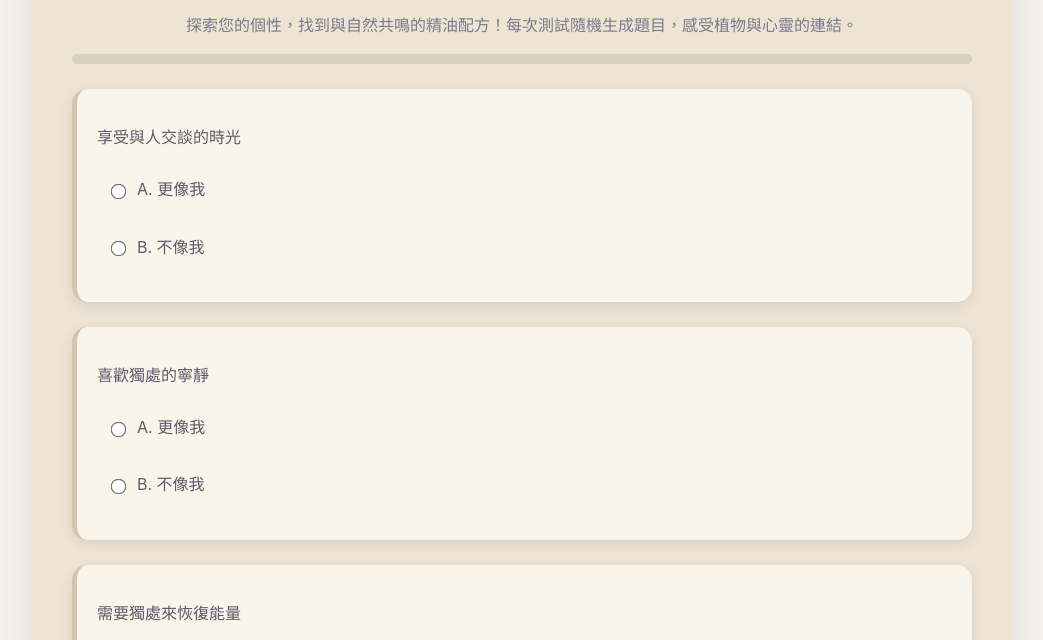
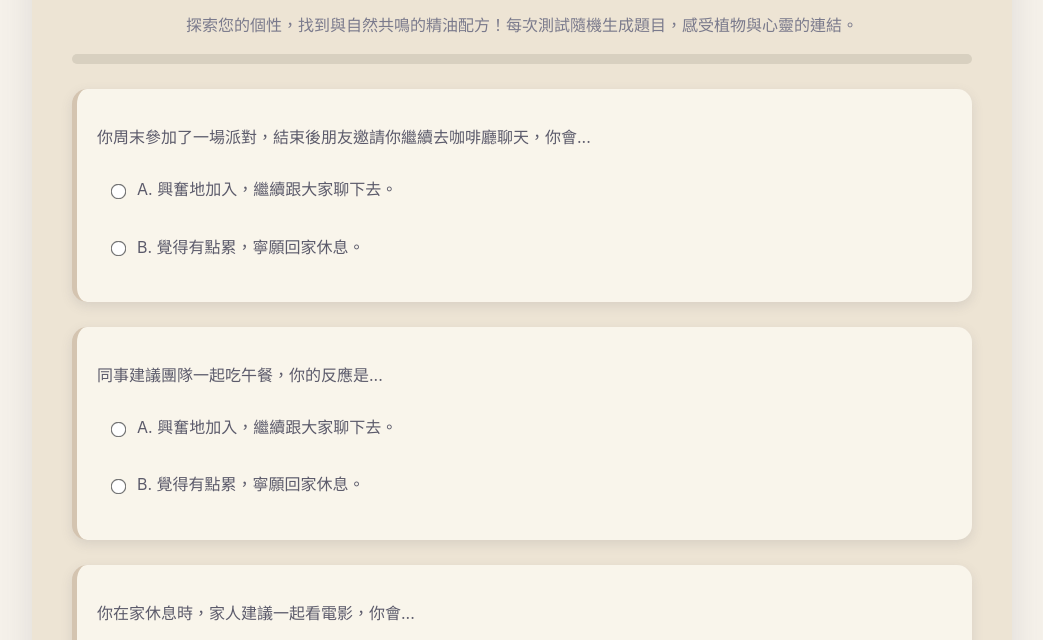
Before and after one commit to Jessie533tw/mbti-aroma, a plain HTML site: page index.html in a window 1280 px wide. Shown: the part 143-783 px from the top of the page, without its empty margins (118-1161 px from the left). Drawn offline with Linux system fonts and the light colour scheme.

Commit message:
Add files via upload

```diff
--- a/index.html
+++ b/index.html
@@ -331,55 +331,55 @@
         const progress = document.getElementById('progress');
         const toast = document.getElementById('toast');
 
-        // 題目池，參考 16type.com/maintemp.html，擴充至每維度 10 題，改為簡短敘述
+        // 題目池，擴充至每維度 10 題，改為情境式敘述
         const questionsPool = {
             dim1: [ // E vs I
-                { q: '享受與人交談的時光', a: 'A', b: 'B', valA: 'E', valB: 'I' },
-                { q: '喜歡獨處的寧靜', a: 'A', b: 'B', valA: 'I', valB: 'E' },
-                { q: '主動參加社交活動', a: 'A', b: 'B', valA: 'E', valB: 'I' },
-                { q: '偏好安靜的個人空間', a: 'A', b: 'B', valA: 'I', valB: 'E' },
-                { q: '熱衷於與朋友聚會', a: 'A', b: 'B', valA: 'E', valB: 'I' },
-                { q: '需要獨處來恢復能量', a: 'A', b: 'B', valA: 'I', valB: 'E' },
-                { q: '輕鬆與陌生人聊天', a: 'A', b: 'B', valA: 'E', valB: 'I' },
-                { q: '享受小圈子的陪伴', a: 'A', b: 'B', valA: 'I', valB: 'E' },
-                { q: '喜歡成為人群焦點', a: 'A', b: 'B', valA: 'E', valB: 'I' },
-                { q: '偏好獨自閱讀書籍', a: 'A', b: 'B', valA: 'I', valB: 'E' }
+                { q: '你周末參加了一場派對，結束後朋友邀請你繼續去咖啡廳聊天，你會...', a: 'A', b: 'B', valA: 'E', valB: 'I' },
+                { q: '同事建議團隊一起吃午餐，你的反應是...', a: 'A', b: 'B', valA: 'E', valB: 'I' },
+                { q: '你看到一個新活動海報，邀請大家報名參加，你會...', a: 'A', b: 'B', valA: 'E', valB: 'I' },
+                { q: '朋友邀請你一起參加戶外活動，你會...', a: 'A', b: 'B', valA: 'E', valB: 'I' },
+                { q: '下班後，同事問你是否想一起喝杯咖啡，你會...', a: 'A', b: 'B', valA: 'E', valB: 'I' },
+                { q: '你在家休息時，家人建議一起看電影，你會...', a: 'A', b: 'B', valA: 'E', valB: 'I' },
+                { q: '朋友組織了一個線上遊戲夜，你會...', a: 'A', b: 'B', valA: 'E', valB: 'I' },
+                { q: '你在公園散步時，陌生人主動聊天，你會...', a: 'A', b: 'B', valA: 'E', valB: 'I' },
+                { q: '周末有個社區聚會，你會...', a: 'A', b: 'B', valA: 'E', valB: 'I' },
+                { q: '朋友想跟你討論最近的話題，你會...', a: 'A', b: 'B', valA: 'E', valB: 'I' }
             ],
             dim2: [ // S vs N
-                { q: '專注於細節的現實', a: 'A', b: 'B', valA: 'S', valB: 'N' },
-                { q: '想像未來的可能性', a: 'A', b: 'B', valA: 'N', valB: 'S' },
-                { q: '喜歡實用的解決方案', a: 'A', b: 'B', valA: 'S', valB: 'N' },
-                { q: '探索抽象的概念', a: 'A', b: 'B', valA: 'N', valB: 'S' },
-                { q: '依賴經驗的指導', a: 'A', b: 'B', valA: 'S', valB: 'N' },
-                { q: '被新想法所吸引', a: 'A', b: 'B', valA: 'N', valB: 'S' },
-                { q: '注重事實的證據', a: 'A', b: 'B', valA: 'S', valB: 'N' },
-                { q: '思考事物的深層意義', a: 'A', b: 'B', valA: 'N', valB: 'S' },
-                { q: '偏好步驟清晰的計劃', a: 'A', b: 'B', valA: 'S', valB: 'N' },
-                { q: '追求創新的靈感', a: 'A', b: 'B', valA: 'N', valB: 'S' }
+                { q: '你在計畫下次的旅行時，你會...', a: 'A', b: 'B', valA: 'S', valB: 'N' },
+                { q: '朋友問你對新工作的看法，你會...', a: 'A', b: 'B', valA: 'S', valB: 'N' },
+                { q: '你收到一封神秘的邀請函，你會...', a: 'A', b: 'B', valA: 'S', valB: 'N' },
+                { q: '你在挑選新衣服時，你會...', a: 'A', b: 'B', valA: 'S', valB: 'N' },
+                { q: '朋友問你對新電影的感想，你會...', a: 'A', b: 'B', valA: 'S', valB: 'N' },
+                { q: '你在設計房間佈置時，你會...', a: 'A', b: 'B', valA: 'S', valB: 'N' },
+                { q: '朋友請你幫忙解決問題，你會...', a: 'A', b: 'B', valA: 'S', valB: 'N' },
+                { q: '你在閱讀一本書時，你會...', a: 'A', b: 'B', valA: 'S', valB: 'N' },
+                { q: '你收到一個新任務時，你會...', a: 'A', b: 'B', valA: 'S', valB: 'N' },
+                { q: '朋友分享一個夢想計畫，你會...', a: 'A', b: 'B', valA: 'S', valB: 'N' }
             ],
             dim3: [ // T vs F
-                { q: '重視邏輯的分析', a: 'A', b: 'B', valA: 'T', valB: 'F' },
-                { q: '考慮他人的情感', a: 'A', b: 'B', valA: 'F', valB: 'T' },
-                { q: '優先效率的結果', a: 'A', b: 'B', valA: 'T', valB: 'F' },
-                { q: '關注人際的和諧', a: 'A', b: 'B', valA: 'F', valB: 'T' },
-                { q: '依賴事實的判斷', a: 'A', b: 'B', valA: 'T', valB: 'F' },
-                { q: '重視價值觀的指引', a: 'A', b: 'B', valA: 'F', valB: 'T' },
-                { q: '直接表達批評', a: 'A', b: 'B', valA: 'T', valB: 'F' },
-                { q: '注重情感的回饋', a: 'A', b: 'B', valA: 'F', valB: 'T' },
-                { q: '專注目標的實現', a: 'A', b: 'B', valA: 'T', valB: 'F' },
-                { q: '體諒他人的立場', a: 'A', b: 'B', valA: 'F', valB: 'T' }
+                { q: '你的朋友告訴你他剛被解僱了，你會怎麼回應？', a: 'A', b: 'B', valA: 'T', valB: 'F' },
+                { q: '同事忘了完成一項重要任務，導致專案延誤，你會怎麼回應？', a: 'A', b: 'B', valA: 'T', valB: 'F' },
+                { q: '朋友跟你說他和伴侶吵架了，你的反應是什麼？', a: 'A', b: 'B', valA: 'T', valB: 'F' },
+                { q: '朋友告訴你他最近過得很糟糕時，你會說什麼？', a: 'A', b: 'B', valA: 'T', valB: 'F' },
+                { q: '當你意外收到禮物時，你會怎麼回應？', a: 'A', b: 'B', valA: 'T', valB: 'F' },
+                { q: '朋友告訴你他對未來感到迷茫時，你會怎麼建議他？', a: 'A', b: 'B', valA: 'T', valB: 'F' },
+                { q: '你朋友因為考試沒考好感到失落，你會怎麼回應？', a: 'A', b: 'B', valA: 'T', valB: 'F' },
+                { q: '朋友告訴你，他心情不好想要去海邊走走，你會怎麼回應？', a: 'A', b: 'B', valA: 'T', valB: 'F' },
+                { q: '你聽說某個同事對你有意見，你會怎麼處理？', a: 'A', b: 'B', valA: 'T', valB: 'F' },
+                { q: '朋友問你對他的新想法有什麼看法，你會說什麼？', a: 'A', b: 'B', valA: 'T', valB: 'F' }
             ],
             dim4: [ // J vs P
-                { q: '喜歡有條理的環境', a: 'A', b: 'B', valA: 'J', valB: 'P' },
-                { q: '享受即興的變化', a: 'A', b: 'B', valA: 'P', valB: 'J' },
-                { q: '偏好計畫的安排', a: 'A', b: 'B', valA: 'J', valB: 'P' },
-                { q: '適應隨機的機會', a: 'A', b: 'B', valA: 'P', valB: 'J' },
-                { q: '堅持固定的時間表', a: 'A', b: 'B', valA: 'J', valB: 'P' },
-                { q: '接受突發的改變', a: 'A', b: 'B', valA: 'P', valB: 'J' },
-                { q: '喜歡有序的日常', a: 'A', b: 'B', valA: 'J', valB: 'P' },
-                { q: '追求靈活的自由', a: 'A', b: 'B', valA: 'P', valB: 'J' },
-                { q: '討厭混亂的局面', a: 'A', b: 'B', valA: 'J', valB: 'P' },
-                { q: '歡迎即興的冒險', a: 'A', b: 'B', valA: 'P', valB: 'J' }
+                { q: '你計畫周末的行程，你會...', a: 'A', b: 'B', valA: 'J', valB: 'P' },
+                { q: '朋友臨時邀請你去看電影，你會...', a: 'A', b: 'B', valA: 'J', valB: 'P' },
+                { q: '你整理房間時發現東西很亂，你會...', a: 'A', b: 'B', valA: 'J', valB: 'P' },
+                { q: '你準備開始一個新項目時，你會...', a: 'A', b: 'B', valA: 'J', valB: 'P' },
+                { q: '朋友提議周末去旅行，你會...', a: 'A', b: 'B', valA: 'J', valB: 'P' },
+                { q: '你收到一個截止日期的任務，你會...', a: 'A', b: 'B', valA: 'J', valB: 'P' },
+                { q: '你周末有空閒時間，你會...', a: 'A', b: 'B', valA: 'J', valB: 'P' },
+                { q: '朋友邀請你參加即興派對，你會...', a: 'A', b: 'B', valA: 'J', valB: 'P' },
+                { q: '你計畫購買新東西時，你會...', a: 'A', b: 'B', valA: 'J', valB: 'P' },
+                { q: '你面對一個突發狀況時，你會...', a: 'A', b: 'B', valA: 'J', valB: 'P' }
             ]
         };
 
@@ -419,7 +419,7 @@
             }
         };
 
-        // 圖片映射（使用有效 URL）
+        // 圖片映射
         const imageMap = {
             '柑橘調': 'https://i.etsystatic.com/40137072/r/il/38b0c4/5751446747/il_fullxfull.5751446747_9qs1.jpg',
             '芳香調': 'https://i.etsystatic.com/8470287/r/il/e01c47/4520737075/il_fullxfull.4520737075_9tek.jpg',
@@ -441,6 +441,26 @@
             '東方調': 'https://cdn-icons-png.flaticon.com/512/3076/3076079.png',
             '青草調': 'https://cdn-icons-png.flaticon.com/512/2921/2921857.png',
             '水生調': 'https://cdn-icons-png.flaticon.com/512/2919/2919592.png'
+        };
+
+        // 選項內容映射
+        const optionsMap = {
+            'dim1': {
+                'A': '興奮地加入，繼續跟大家聊下去。',
+                'B': '覺得有點累，寧願回家休息。'
+            },
+            'dim2': {
+                'A': '專注查詢交通和住宿的實用資訊。',
+                'B': '想像沿途的風景和可能的冒險故事。'
+            },
+            'dim3': {
+                'A': '太突然了吧！你接下來怎麼做？有新的求職計劃了嗎？',
+                'B': '天啊！怎麼會這樣？你還好嗎？一定很難過吧？'
+            },
+            'dim4': {
+                'A': '提前列出詳細的時間表。',
+                'B': '隨心情決定，保持靈活安排。'
+            }
         };
 
         // 隨機選題並生成表單
@@ -476,7 +496,7 @@
                         inputA.name = `q${qIndex}`;
                         inputA.value = q.valA;
                         labelA.appendChild(inputA);
-                        labelA.appendChild(document.createTextNode(`A. 更像我`));
+                        labelA.appendChild(document.createTextNode(`A. ${optionsMap[dim]['A']}`));
                         qDiv.appendChild(labelA);
 
                         const labelB = document.createElement('label');
@@ -485,7 +505,7 @@
                         inputB.name = `q${qIndex}`;
                         inputB.value = q.valB;
                         labelB.appendChild(inputB);
-                        labelB.appendChild(document.createTextNode(`B. 不像我`));
+                        labelB.appendChild(document.createTextNode(`B. ${optionsMap[dim]['B']}`));
                         qDiv.appendChild(labelB);
 
                         div.appendChild(qDiv);
```
